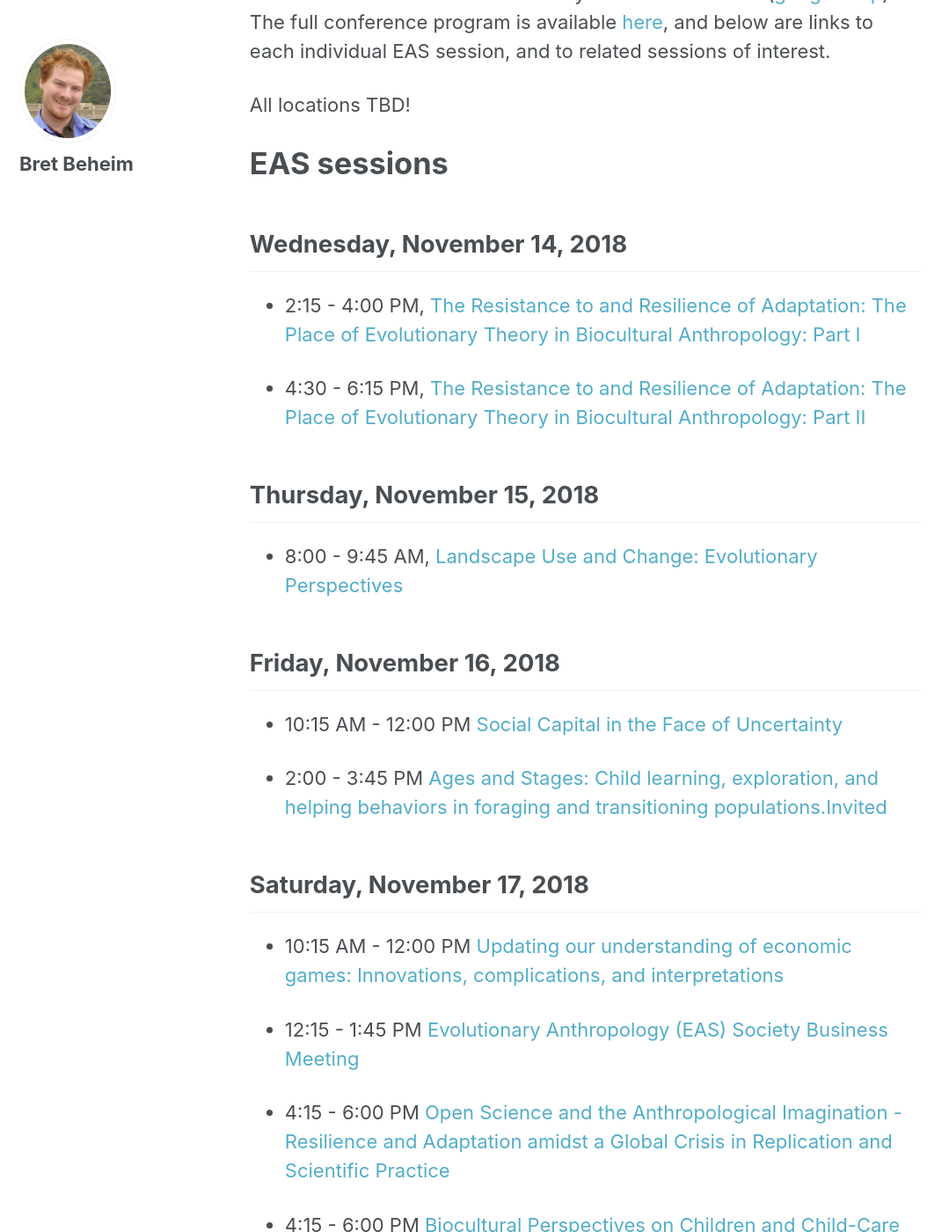
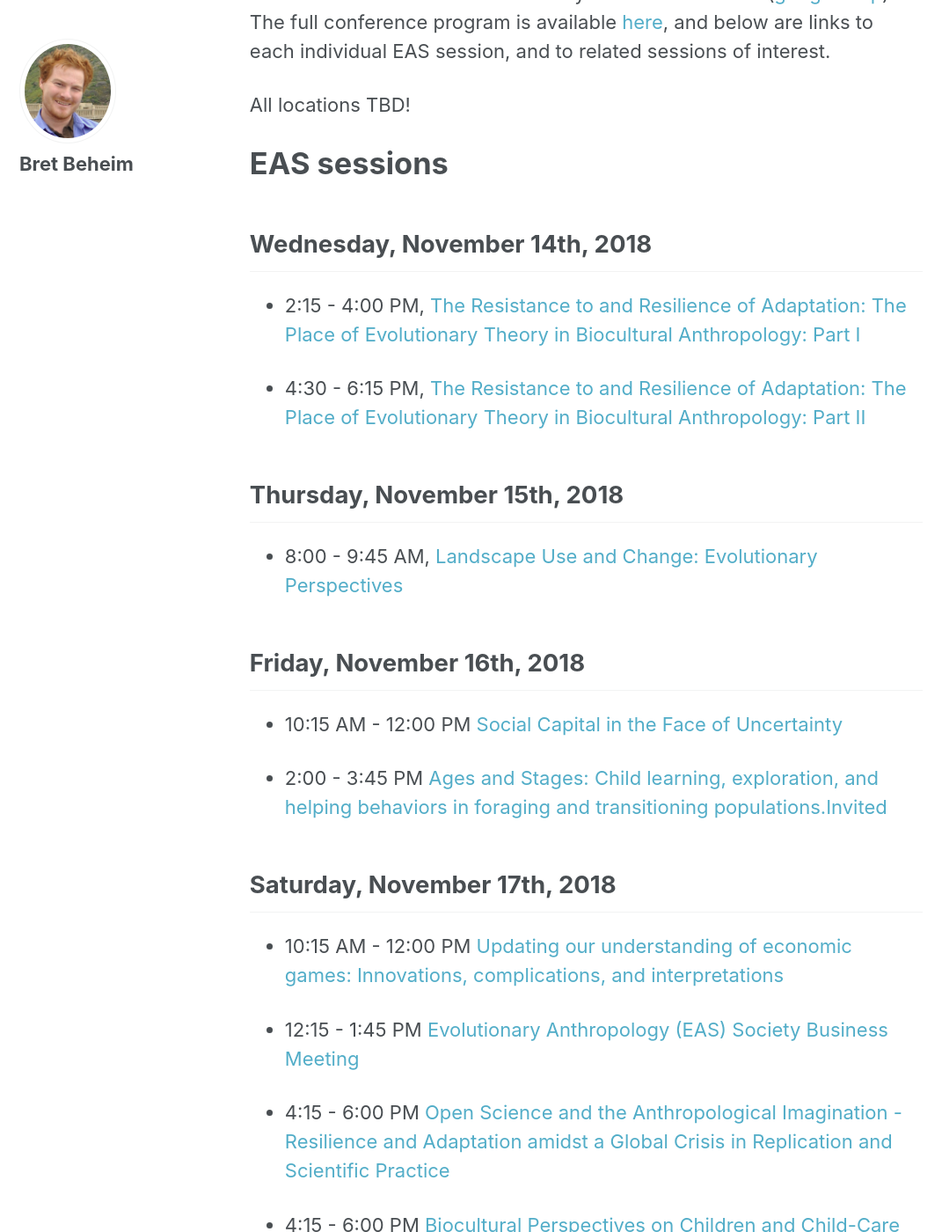
Before and after one commit to babeheim/evanthsoc-new, a Jekyll site: the page built from _posts/2018-10-04-eas-at-aaa-2018-schedule.md, in a window 1280 px wide and 1400 px high, scrolled down 640 px. Shown: the whole window at 88% size, without its empty margins (0-1071 px from the left). Built offline with Jekyll 4.4.1, drawn with Linux system fonts in a browser that asks for light colours.

```diff
--- a/_posts/2018-10-04-eas-at-aaa-2018-schedule.md
+++ b/_posts/2018-10-04-eas-at-aaa-2018-schedule.md
@@ -18,24 +18,24 @@
 
 # EAS sessions
 
-## Wednesday, November 14, 2018
+## Wednesday, November 14th, 2018
 
 - 2:15 - 4:00 PM, [The Resistance to and Resilience of Adaptation: The Place of Evolutionary Theory in Biocultural Anthropology: Part I](https://goo.gl/FKx4BB)
 
 - 4:30 - 6:15 PM, [The Resistance to and Resilience of Adaptation: The Place of Evolutionary Theory in Biocultural Anthropology: Part II](https://goo.gl/dQ1opK)
 
-## Thursday, November 15, 2018
+## Thursday, November 15th, 2018
 
 - 8:00 - 9:45 AM, [Landscape Use and Change: Evolutionary Perspectives](https://goo.gl/FYpdU2)
 
 
-## Friday, November 16, 2018
+## Friday, November 16th, 2018
 
 - 10:15 AM - 12:00 PM [Social Capital in the Face of Uncertainty](https://goo.gl/AKPhWG)
 
 - 2:00 - 3:45 PM [Ages and Stages: Child learning, exploration, and helping behaviors in foraging and transitioning populations.Invited](https://goo.gl/3Cc4fM)
 
-## Saturday, November 17, 2018
+## Saturday, November 17th, 2018
 
 - 10:15 AM - 12:00 PM [Updating our understanding of economic games: Innovations, complications, and interpretations](https://goo.gl/Kbt3Fs)
 
```
